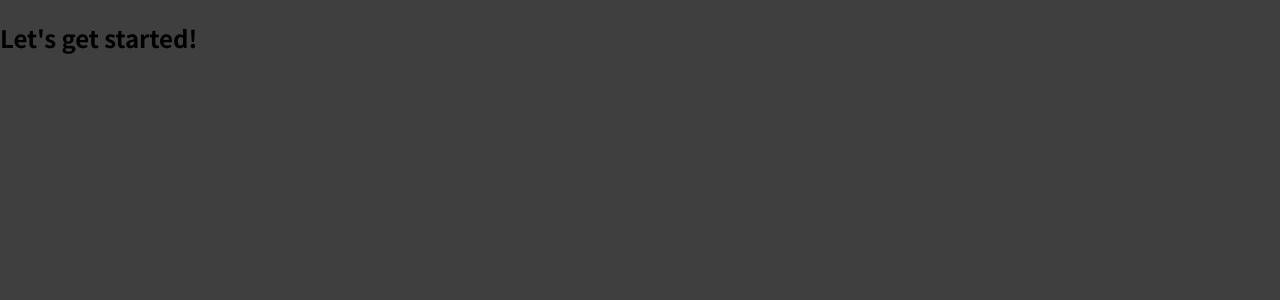
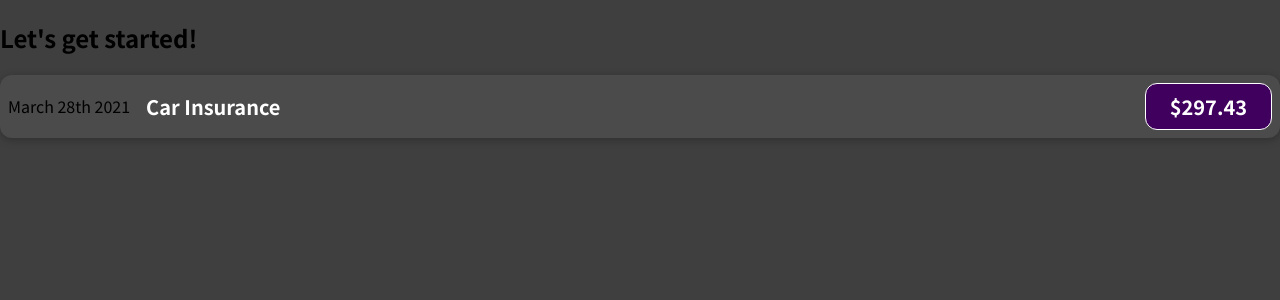
Before and after one commit to sup3rcow/react-max-1-starting, a JavaScript app: page / in a window 1280 px wide. Shown: the top 300 px of the page. Built offline with nearby package versions, Linux system fonts and the light colour scheme.

Commit message:
component with className

```diff
--- a/src/App.js
+++ b/src/App.js
@@ -1,7 +1,10 @@
+import ExpenseItem from "./components/ExpenseItem";
+
 function App() {
   return (
     <div>
       <h2>Let's get started!</h2>
+      <ExpenseItem></ExpenseItem>
     </div>
   );
 }
--- /dev/null
+++ b/src/components/ExpenseItem.css
@@ -0,0 +1,56 @@
+.expense-item {
+  display: flex;
+  justify-content: space-between;
+  align-items: center;
+  box-shadow: 0 2px 8px rgba(0, 0, 0, 0.25);
+  padding: 0.5rem;
+  margin: 1rem 0;
+  border-radius: 12px;
+  background-color: #4b4b4b;
+}
+
+.expense-item__description {
+  display: flex;
+  flex-direction: column;
+  gap: 1rem;
+  align-items: flex-end;
+  flex-flow: column-reverse;
+  justify-content: flex-start;
+  flex: 1;
+}
+
+.expense-item h2 {
+  color: #3a3a3a;
+  font-size: 1rem;
+  flex: 1;
+  margin: 0 1rem;
+  color: white;
+}
+
+.expense-item__price {
+  font-size: 1rem;
+  font-weight: bold;
+  color: white;
+  background-color: #40005d;
+  border: 1px solid white;
+  padding: 0.5rem;
+  border-radius: 12px;
+}
+
+@media (min-width: 580px) {
+  .expense-item__description {
+    flex-direction: row;
+    align-items: center;
+    justify-content: flex-start;
+    flex: 1;
+  }
+
+  .expense-item__description h2 {
+    font-size: 1.25rem;
+  }
+
+  .expense-item__price {
+    font-size: 1.25rem;
+    padding: 0.5rem 1.5rem;
+  }
+}
--- /dev/null
+++ b/src/components/ExpenseItem.js
@@ -0,0 +1,15 @@
+import "./ExpenseItem.css";
+
+function ExpenseItem() {
+  return (
+    <div className="expense-item">
+      <div>March 28th 2021</div>
+      <div className="expense-item__description">
+        <h2>Car Insurance</h2>
+        <div className="expense-item__price">$297.43</div>
+      </div>
+    </div>
+  );
+}
+
+export default ExpenseItem;
```
Also changed, not shown: 1 other file (tests, documents, lock files or other folders).
